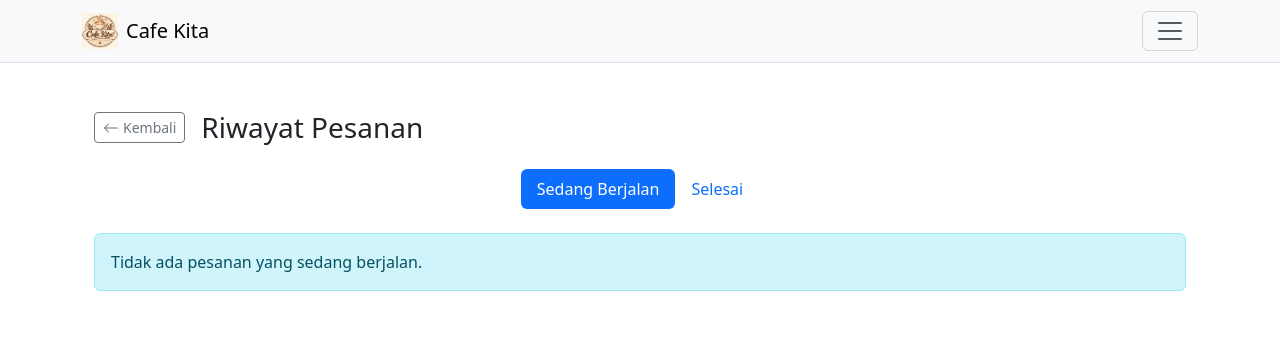
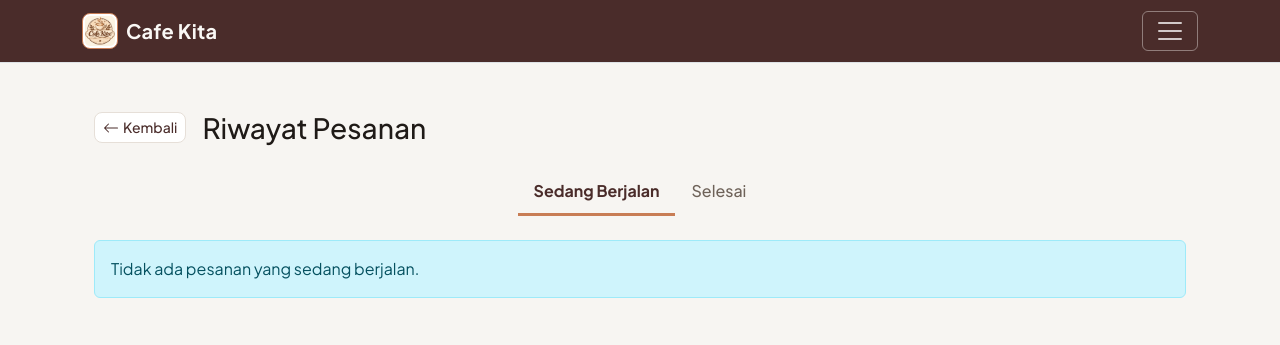
Before and after one commit to khelseamourinho/cafe-app, a PHP site: page /riwayat.php in a window 1280 px wide. Shown: the top 345 px of the page. Run offline with PHP 8.4, Linux system fonts and the light colour scheme; the visitor is signed in with stand-in values (Sample User, id 1); data that the repository does not hold is empty.

Commit message:
Update warna

```diff
--- a/admin/includes/admin_header.php
+++ b/admin/includes/admin_header.php
@@ -16,6 +16,7 @@ if (!isset($_SESSION['id_user']) || $_SESSION['role'] !== 'admin') {
     <meta name="viewport" content="width=device-width, initial-scale=1.0">
     <title>Admin – Cafe Kita</title>
     <link href="https://cdn.jsdelivr.net/npm/bootstrap@5.3.3/dist/css/bootstrap.min.css" rel="stylesheet">
+    <link rel="stylesheet" href="../assets/style.css">
 </head>
 <body>
 
--- /dev/null
+++ b/assets/style.css
@@ -0,0 +1,187 @@
+@import url("https://fonts.googleapis.com/css2?family=Plus+Jakarta+Sans:wght@400;500;600;700&display=swap");
+
+:root {
+  --espresso-primary: #4a2c2a; /* Warna utama: tombol, header, ikon aktif */
+  --espresso-hover: #361f1e; /* Warna saat tombol disentuh kursor */
+  --caramel-accent: #c87d55; /* Warna aksen: badge, harga, sorotan */
+  --latte-bg: #f7f5f2; /* Latar belakang halaman (cream hangat) */
+  --card-white: #ffffff; /* Latar belakang kartu menu & form */
+  --text-dark: #1f1a17; /* Warna teks utama */
+  --text-muted: #6e6259; /* Warna deskripsi / teks sekunder */
+  --border-soft: #e6dfd8; /* Garis tepi halus */
+}
+
+body {
+  font-family: "Plus Jakarta Sans", sans-serif !important;
+  background-color: var(--latte-bg) !important;
+  color: var(--text-dark) !important;
+}
+
+/* Mengubah warna tombol utama (menimpa primary/danger/dark bawaan) */
+.btn-primary,
+.btn-danger,
+.btn-dark {
+  background-color: var(--espresso-primary) !important;
+  border-color: var(--espresso-primary) !important;
+  color: #ffffff !important;
+  border-radius: 10px;
+  font-weight: 600;
+  transition: all 0.2s ease;
+}
+
+.btn-primary:hover,
+.btn-danger:hover,
+.btn-dark:hover {
+  background-color: var(--espresso-hover) !important;
+  border-color: var(--espresso-hover) !important;
+  transform: translateY(-1px);
+}
+
+/* Tombol garis tepi (outline) */
+.btn-outline-primary,
+.btn-outline-danger,
+.btn-outline-dark {
+  color: var(--espresso-primary) !important;
+  border-color: var(--espresso-primary) !important;
+  border-radius: 10px;
+}
+
+.btn-outline-primary:hover,
+.btn-outline-danger:hover,
+.btn-outline-dark:hover {
+  background-color: var(--espresso-primary) !important;
+  color: #ffffff !important;
+}
+
+/* Navbar / Header & Elemen Background */
+.navbar,
+.bg-primary,
+.bg-danger,
+.bg-dark {
+  background-color: var(--espresso-primary) !important;
+}
+
+/* Aksen Teks & Badge */
+.text-primary,
+.text-danger {
+  color: var(--caramel-accent) !important;
+}
+
+.badge.bg-primary,
+.badge.bg-danger,
+.badge.bg-warning {
+  background-color: var(--caramel-accent) !important;
+  color: #ffffff !important;
+}
+
+/* Kartu Menu & Container ala Kopi Kenangan */
+.card {
+  background-color: var(--card-white) !important;
+  border: 1px solid var(--border-soft) !important;
+  border-radius: 16px !important;
+  box-shadow: 0 4px 14px rgba(74, 44, 42, 0.06) !important;
+}
+
+/* 1. Memperjelas Logo, Teks "Cafe Kita", dan Ikon Menu di Navbar */
+.navbar .navbar-brand,
+.navbar .navbar-brand span,
+.navbar a {
+  color: #faf8f5 !important; /* Cream terang agar kontras & jelas terbaca */
+  font-weight: 700 !important;
+  letter-spacing: 0.3px;
+}
+
+.navbar .navbar-brand img {
+  border-radius: 8px;
+  border: 1.5px solid var(--caramel-accent);
+  background-color: #ffffff; /* Menjaga latar belakang logo tetap cerah */
+  padding: 2px;
+}
+
+/* Mengubah warna ikon garis tiga (hamburger menu) di kanan atas */
+.navbar-toggler {
+  border-color: rgba(250, 248, 245, 0.4) !important;
+}
+.navbar-toggler-icon {
+  filter: invert(1) brightness(2); /* Mengubah ikon hitam menjadi putih terang */
+}
+
+/* 2. Mengubah Tab Kategori Menu Menjadi Gaya Teks + Garis Bawah (Underline) */
+.nav-pills .nav-link,
+.category-tabs a,
+.category-nav a {
+  background-color: transparent !important;
+  color: var(--text-muted) !important;
+  border: none !important;
+  border-bottom: 3px solid transparent !important;
+  border-radius: 0 !important;
+  font-weight: 500;
+  padding: 10px 16px !important;
+  transition: all 0.2s ease;
+}
+
+/* Tampilan saat kategori sedang dipilih (Active) atau disentuh kursor */
+.nav-pills .nav-link.active,
+.nav-pills .nav-link:hover,
+.category-tabs a.active,
+.category-tabs a:hover,
+.category-nav a.active,
+.category-nav a:hover {
+  background-color: transparent !important;
+  color: var(--espresso-primary) !important;
+  border-bottom: 3px solid var(--caramel-accent) !important;
+  font-weight: 700 !important;
+}
+
+/* Memberi jarak napas saat tab kategori diklik (#kat-...) */
+html {
+  scroll-behavior: smooth; /* Efek scroll jadi halus, tidak langsung loncat */
+}
+
+[id^="kat-"] {
+  scroll-margin-top: 135px !important; /* Jarak aman di bawah navbar & tab kategori */
+  padding-top: 16px;
+}
+
+/* === TAMPILAN ADMIN & FILTER STATUS === */
+/* Tombol filter status pesanan (Semua, Pending, dll.) */
+.btn-outline-secondary,
+.filter-btn {
+  color: var(--espresso-primary) !important;
+  border-color: var(--border-soft) !important;
+  background-color: #ffffff !important;
+  border-radius: 8px !important;
+  font-weight: 500;
+}
+
+.btn-outline-secondary:hover,
+.filter-btn:hover {
+  background-color: var(--latte-bg) !important;
+  border-color: var(--caramel-accent) !important;
+}
+
+/* Tombol filter yang sedang aktif (menggantikan kotak hitam) */
+.btn-secondary,
+.btn-dark.active,
+.filter-btn.active {
+  background-color: var(--espresso-primary) !important;
+  border-color: var(--espresso-primary) !important;
+  color: #ffffff !important;
+}
+
+/* Menu navigasi di Offcanvas / Sidebar */
+.offcanvas .nav-link,
+aside .nav-link {
+  color: var(--text-dark) !important;
+  border-radius: 8px;
+  padding: 8px 12px;
+}
+
+.offcanvas .nav-link:hover,
+.offcanvas .nav-link.active,
+aside .nav-link:hover,
+aside .nav-link.active {
+  background-color: var(--latte-bg) !important;
+  color: var(--espresso-primary) !important;
+  font-weight: 700 !important;
+}
--- a/includes/header.php
+++ b/includes/header.php
@@ -19,6 +19,7 @@ if (!isset($base_path)) {
     <meta name="viewport" content="width=device-width, initial-scale=1.0">
     <title>Cafe Kita</title>
     <link href="https://cdn.jsdelivr.net/npm/bootstrap@5.3.3/dist/css/bootstrap.min.css" rel="stylesheet">
+    <link rel="stylesheet" href="/cafe-app/assets/style.css">
 </head>
 <body>
 <nav class="navbar bg-body-tertiary border-bottom sticky-top">
```
Also changed, not shown: assets/uploads/menu/menu_coffe_u1_20261115_052858_d056fe4b.jpg (added), assets/uploads/menu/menu_non_coffe_u1_20261115_052922_ddd2495c.jpg (added), assets/uploads/menu/menu_pasta_u1_20261115_053319_786a5df9.jpg (added), assets/uploads/menu/menu_pastry_and_dessert_u1_20261115_053004_15c5cb2e.jpg (added), assets/uploads/menu/menu_rice_bowl_u1_20261115_053304_8d49068d.jpg (added), assets/uploads/menu/menu_snack_u1_20261115_053333_0b15158f.jpg (added).
